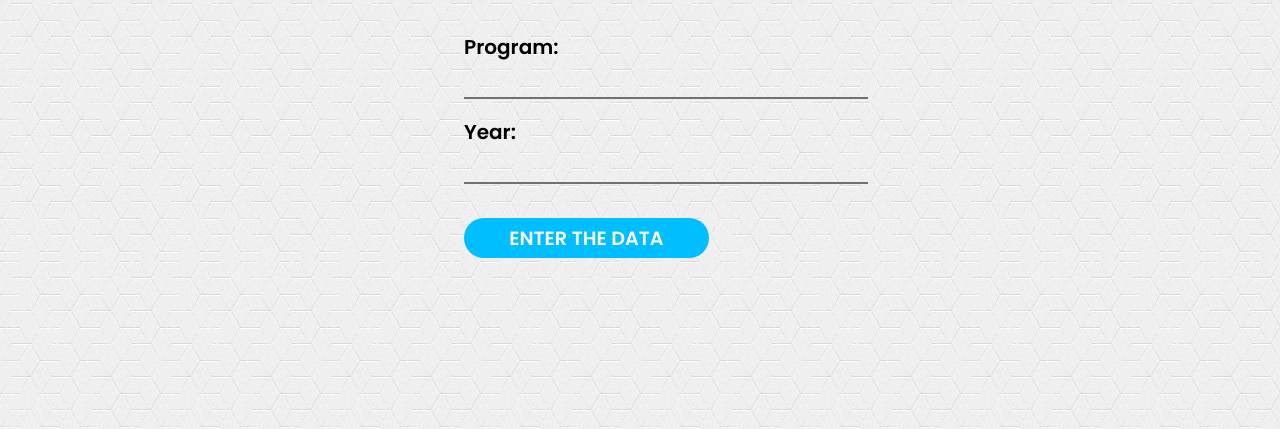
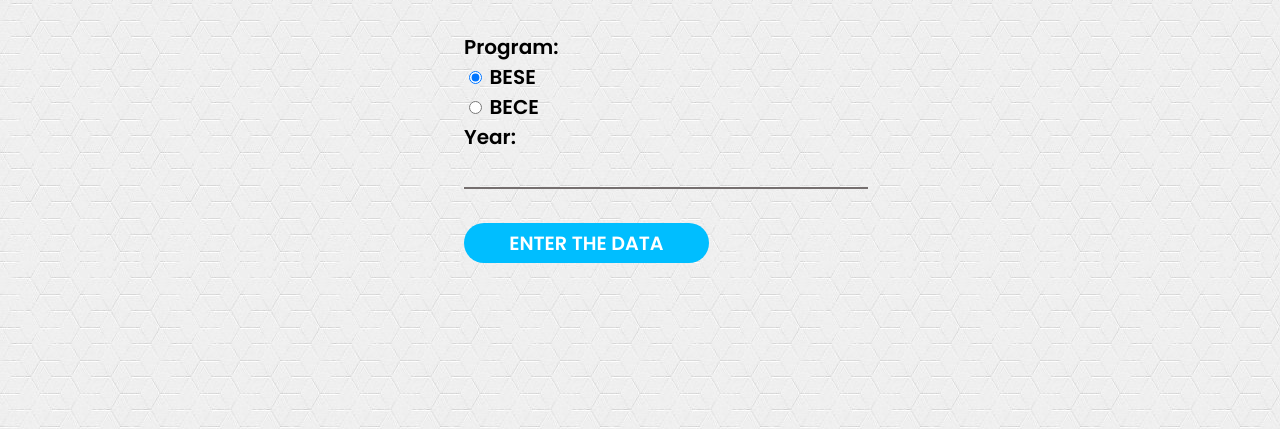
Before and after one commit to Abiral1234/MinorProject1-GCESAttendance, a PHP site: page /AddBatch.php in a window 1280 px wide. Shown: the part 79-508 px from the top of the page. Run offline with PHP 8.4, Linux system fonts and the light colour scheme.

Commit message:
addbatch

```diff
--- a/AddBatch.php
+++ b/AddBatch.php
@@ -26,8 +26,11 @@
             <p id="invalid"></p>
             <form action="add.php" name="form1" method="POST">
                 <div class="input program">
-                    <span>Program:</span><br>
-                    <input type="text" id="program" name="program" class="_dinput"><br>
+					<span>Program:</span><br>
+					<input type="radio" name="program" id="bese" value="bese" checked>
+					<label for="BESE">BESE</label><br>
+					<input type="radio" name="program" id="bece" value="bece">
+					<label for="BECE">BECE</label><br>
                 </div>
                 <div class="input year">
                     <span>Year:</span>
--- a/CSS/Addbatchcss.css
+++ b/CSS/Addbatchcss.css
@@ -77,7 +77,7 @@ span, label{
 input{
     margin-top: 3px;
 }
-.input > input, select{
+.input > input{
     position: relative;
     outline: none;
     border: none;
@@ -87,18 +87,10 @@ input{
     border-bottom: 2px solid #756f6f;
     font-size: 1.2rem;
     font-family: 'Poppins', sans-serif;
+}
+.input > ._dinput{
     display: grid;
     grid-template-columns: 7% 93%;
-}
-.column{
-    float: left;
-    width: 25%;
-    padding: 10px;
-}
-.classes:after {
-    content: "";
-    display: table;
-    clear: both;
 }
 .btn{
     display: block;
--- a/JS/AddBatch.js
+++ b/JS/AddBatch.js
@@ -1,7 +1,6 @@
 document.form1.addEventListener( "submit", function(event){
-    var prog = document.getElementById("program").value;
     var year = document.getElementById("year").value;
-    if(year.length < 4 || prog == ""){
+    if(year.length < 4 ){
         text = "Invalid Input";
         event.preventDefault();
     }
```
